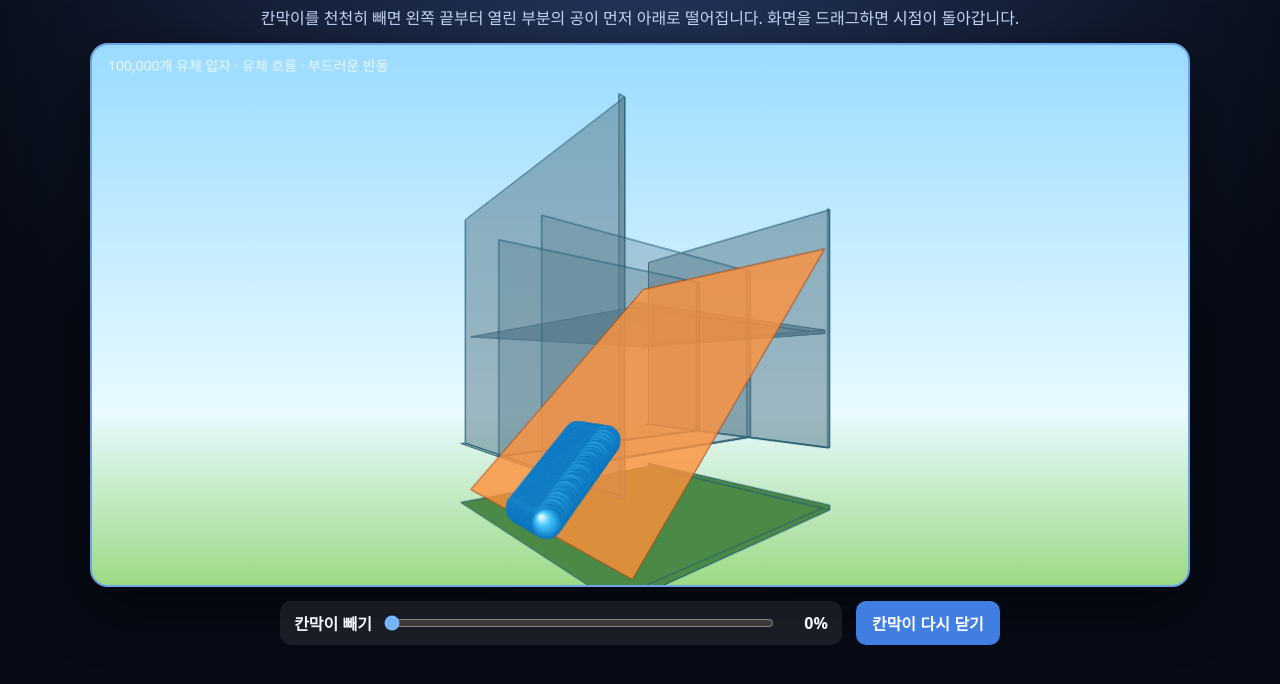
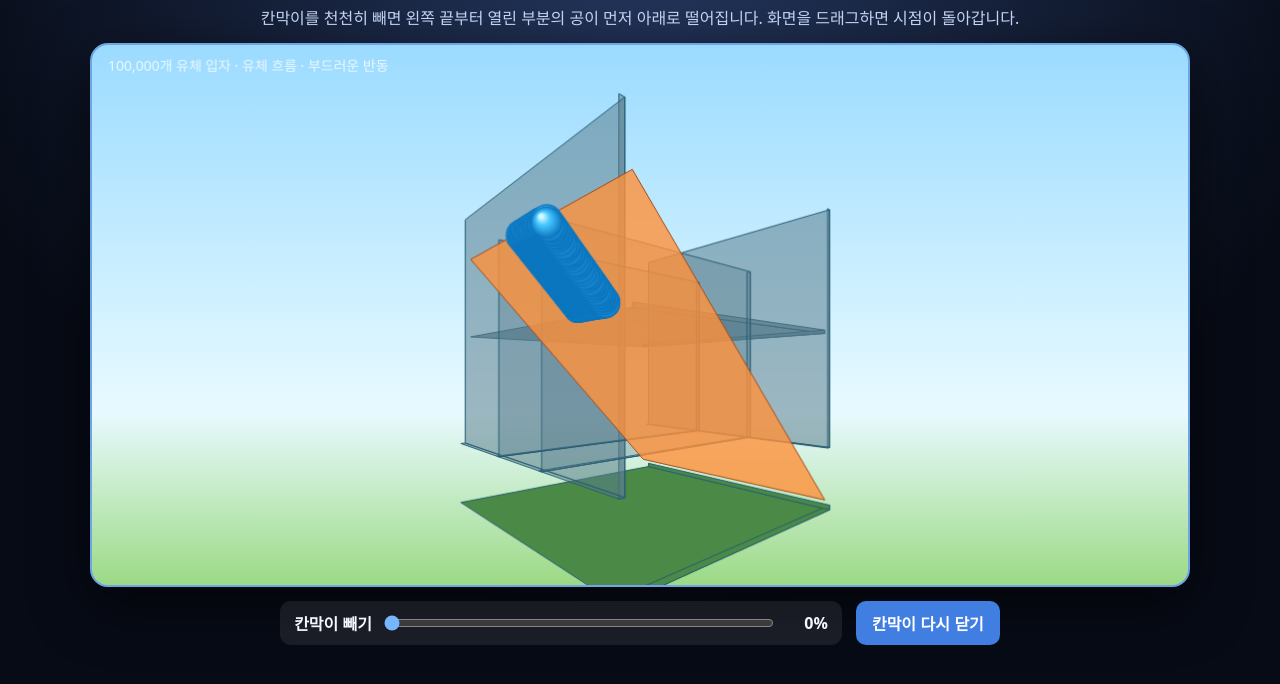
Before and after one commit to jihoonohprograming/ball-simulation, a plain HTML site: page index.html in a window 1280 px wide. Shown: the part 106-790 px from the top of the page. Drawn offline with Linux system fonts and the light colour scheme; animation ran at ten frames a second.

Commit message:
높은 쪽부터 열리는 45도 칸막이로 수정

```diff
--- a/index.html
+++ b/index.html
@@ -6,11 +6,11 @@
 const c=document.querySelector('#world'),x=c.getContext('2d'),gate=document.querySelector('#gate'),out=document.querySelector('#out'),TOTAL=100000,N=1000,R=.06,D=R*2,G=23;
 let W,H,ps=[],last=performance.now(),rot=.72,drag=false,oldX=0;
 function resize(){const b=c.getBoundingClientRect(),s=devicePixelRatio||1;c.width=b.width*s;c.height=b.height*s;x.setTransform(s,0,0,s,0,0);W=b.width;H=b.height}addEventListener('resize',resize);resize();
-function reset(){ps=[];const nx=25,nz=20,ny=2;for(let n=0;n<N;n++){const ix=n%nx,iz=Math.floor(n/nx)%nz,iy=Math.floor(n/(nx*nz));const px=-5.84+ix*D*.99+(Math.random()-.5)*R*.12;const plane=px;ps.push({x:px,y:plane+R+iy*D*.88+(Math.random()-.5)*R*.1,z:-1.18+iz*D*.99+(Math.random()-.5)*R*.12,vx:0,vy:0,vz:0})}gate.value=0;showGate()}
+function reset(){ps=[];const nx=25,nz=20,ny=2;for(let n=0;n<N;n++){const ix=n%nx,iz=Math.floor(n/nx)%nz,iy=Math.floor(n/(nx*nz));const px=-5.84+ix*D*.99+(Math.random()-.5)*R*.12;const plane=-px;ps.push({x:px,y:plane+R+iy*D*.88+(Math.random()-.5)*R*.1,z:-1.18+iz*D*.99+(Math.random()-.5)*R*.12,vx:0,vy:0,vz:0})}gate.value=0;showGate()}
 function showGate(){out.textContent=gate.value+'%'}gate.oninput=showGate;document.querySelector('#reset').onclick=reset;
 function map(){const m=new Map;for(let i=0;i<N;i++){const p=ps[i],k=Math.floor(p.x/D)+','+Math.floor(p.y/D)+','+Math.floor(p.z/D);let a=m.get(k);if(!a)m.set(k,a=[]);a.push(i)}return m}
 function collide(){const m=map();for(let i=0;i<N;i++){const a=ps[i],cx=Math.floor(a.x/D),cy=Math.floor(a.y/D),cz=Math.floor(a.z/D);for(let zz=cz-1;zz<=cz+1;zz++)for(let yy=cy-1;yy<=cy+1;yy++)for(let xx=cx-1;xx<=cx+1;xx++){const a2=m.get(xx+','+yy+','+zz);if(!a2)continue;for(const j of a2){if(j<=i)continue;const b=ps[j],dx=b.x-a.x,dy=b.y-a.y,dz=b.z-a.z,d2=dx*dx+dy*dy+dz*dz;if(!d2||d2>=D*D)continue;const d=Math.sqrt(d2),nx=dx/d,ny=dy/d,nz=dz/d,o=(D-d)/2;a.x-=nx*o;a.y-=ny*o;a.z-=nz*o;b.x+=nx*o;b.y+=ny*o;b.z+=nz*o;const v=(b.vx-a.vx)*nx+(b.vy-a.vy)*ny+(b.vz-a.vz)*nz;if(v<0){const j=.82*v;a.vx+=j*nx;a.vy+=j*ny;a.vz+=j*nz;b.vx-=j*nx;b.vy-=j*ny;b.vz-=j*nz}}}}}
-function bound(p){const edge=-6+12*(+gate.value/100);if(p.x<-6.35){p.x=-6.35;p.vx=Math.abs(p.vx)*.18}if(p.x>6.35){p.x=6.35;p.vx=-Math.abs(p.vx)*.18}if(p.z<-6.35){p.z=-6.35;p.vz=Math.abs(p.vz)*.18}if(p.z>6.35){p.z=6.35;p.vz=-Math.abs(p.vz)*.18}if(p.y<-6.35){p.y=-6.35;p.vy=Math.abs(p.vy)*.38}if(p.y>8){p.y=8;p.vy=-Math.abs(p.vy)*.12}const slope=-6+(p.x-edge);if(p.x>=edge&&p.x<=6&&p.y-R<slope&&p.y>slope-.7){p.y=slope+R;p.vy=Math.abs(p.vy)*.12}}
+function bound(p){const edge=-6+12*(+gate.value/100);if(p.x<-6.35){p.x=-6.35;p.vx=Math.abs(p.vx)*.18}if(p.x>6.35){p.x=6.35;p.vx=-Math.abs(p.vx)*.18}if(p.z<-6.35){p.z=-6.35;p.vz=Math.abs(p.vz)*.18}if(p.z>6.35){p.z=6.35;p.vz=-Math.abs(p.vz)*.18}if(p.y<-6.35){p.y=-6.35;p.vy=Math.abs(p.vy)*.38}if(p.y>8){p.y=8;p.vy=-Math.abs(p.vy)*.12}const slope=6-(p.x-edge);if(p.x>=edge&&p.x<=6&&p.y-R<slope&&p.y>slope-.7){p.y=slope+R;p.vy=Math.abs(p.vy)*.12}}
 function step(dt){if(+gate.value===0)return;for(const p of ps){p.vx*=.99;p.vy=p.vy*.99-G*dt;p.vz*=.99;p.x+=p.vx*dt;p.y+=p.vy*dt;p.z+=p.vz*dt;bound(p)}for(let q=0;q<2;q++){collide();for(const p of ps)bound(p)}}
 function P(X,Y,Z){X*=.15;Y*=.15;Z*=.15;const co=Math.cos(rot),si=Math.sin(rot),rx=co*X-si*Z,rz=si*X+co*Z,d=3.2+rz,s=430/d;return{x:W/2+rx*s,y:H*.61-Y*s,z:d,r:R*s*1.55}}
 function poly(a,fill,stroke){x.beginPath();x.moveTo(a[0].x,a[0].y);for(let i=1;i<a.length;i++)x.lineTo(a[i].x,a[i].y);x.closePath();if(fill){x.fillStyle=fill;x.fill()}if(stroke){x.strokeStyle=stroke;x.stroke()}}
@@ -18,7 +18,7 @@
 function wireCube(){const v=[[-6.5,-6.5,-6.5],[6.5,-6.5,-6.5],[6.5,-6.5,6.5],[-6.5,-6.5,6.5],[-6.5,6.5,-6.5],[6.5,6.5,-6.5],[6.5,6.5,6.5],[-6.5,6.5,6.5]].map(a=>P(...a));const e=[[0,1],[1,2],[2,3],[3,0],[4,5],[5,6],[6,7],[7,4],[0,4],[1,5],[2,6],[3,7]];x.strokeStyle='#2b637c';x.lineWidth=2;for(const a of e){x.beginPath();x.moveTo(v[a[0]].x,v[a[0]].y);x.lineTo(v[a[1]].x,v[a[1]].y);x.stroke()}}
 function draw(){x.clearRect(0,0,W,H);const edge=-6+12*(+gate.value/100);box(-6.5,6.5,-6.58,-6.35,-6.5,6.5,'#4a8a46');if(edge<6)box(edge,6,1.96,2.12,-6.5,6.5,'#5e8293cc');
 box(-6.5,-6.28,-3.55,8,-6.5,6.5,'#587c8c88');box(6.28,6.5,-3.55,8,-6.5,6.5,'#587c8c88');box(-6.5,6.5,-3.55,5.8,-2,-1.78,'#587c8c55');box(-6.5,6.5,-3.55,5.8,1.78,2,'#587c8c55');
-poly([P(edge,-6,-6.5),P(6,-edge,-6.5),P(6,-edge,6.5),P(edge,-6,6.5)],'#ff913bcc','#a44916');const pts=ps.map(p=>({p,q:P(p.x,p.y,p.z)})).sort((a,b)=>b.q.z-a.q.z);for(const o of pts){const q=o.q,g=x.createRadialGradient(q.x-q.r*.35,q.y-q.r*.4,q.r*.12,q.x,q.y,q.r);g.addColorStop(0,'#d5f7ff');g.addColorStop(.35,'#48c8ff');g.addColorStop(1,'#0872bd');x.beginPath();x.arc(q.x,q.y,q.r,0,Math.PI*2);x.fillStyle=g;x.fill()}x.fillStyle='#ffffffcc';x.font='14px system-ui';x.fillText('100,000개 유체 입자 · 유체 흐름 · 부드러운 반동',16,26)}
+poly([P(edge,6,-6.5),P(6,edge,-6.5),P(6,edge,6.5),P(edge,6,6.5)],'#ff913bcc','#a44916');const pts=ps.map(p=>({p,q:P(p.x,p.y,p.z)})).sort((a,b)=>b.q.z-a.q.z);for(const o of pts){const q=o.q,g=x.createRadialGradient(q.x-q.r*.35,q.y-q.r*.4,q.r*.12,q.x,q.y,q.r);g.addColorStop(0,'#d5f7ff');g.addColorStop(.35,'#48c8ff');g.addColorStop(1,'#0872bd');x.beginPath();x.arc(q.x,q.y,q.r,0,Math.PI*2);x.fillStyle=g;x.fill()}x.fillStyle='#ffffffcc';x.font='14px system-ui';x.fillText('100,000개 유체 입자 · 유체 흐름 · 부드러운 반동',16,26)}
 function loop(t){const dt=Math.min((t-last)/1000,.02);last=t;step(dt);draw();requestAnimationFrame(loop)}
 c.addEventListener('pointerdown',e=>{drag=true;oldX=e.clientX;c.setPointerCapture(e.pointerId)});c.addEventListener('pointermove',e=>{if(drag){rot+=(e.clientX-oldX)*.008;oldX=e.clientX}});c.addEventListener('pointerup',()=>drag=false);reset();requestAnimationFrame(loop);
 </script></body></html>
```
